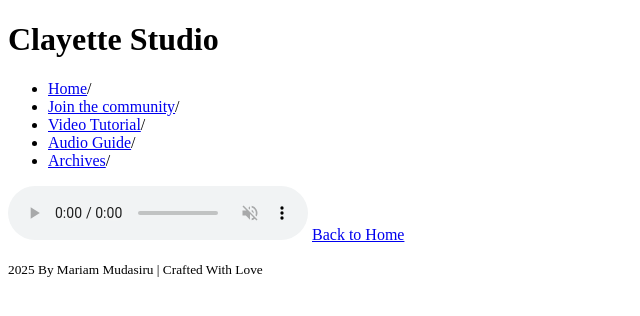
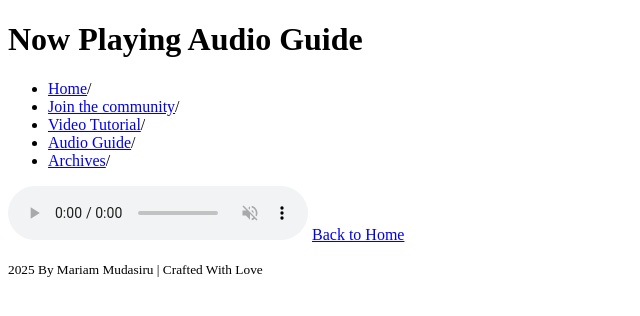
Before and after one commit to MARIAMMUDASIRU/mj-project, a plain HTML site: page project-site/audio-player.html in a window 1280 px wide. Shown: the whole page, without its empty margins (0-640 px from the left). Drawn offline with Linux system fonts and the light colour scheme.

Commit message:
remove hgroup and update header title in audio player

```diff
--- a/project-site/audio-player.html
+++ b/project-site/audio-player.html
@@ -7,9 +7,7 @@
   </head>
   <body>
     <header>
-      <hgroup>
-        <h1>Clayette Studio</h1>
-      </hgroup>
+      <h1>Now Playing Audio Guide</h1>
       <nav>
         <ul>
           <li><a href="index.html">Home</a>/</li>
```
